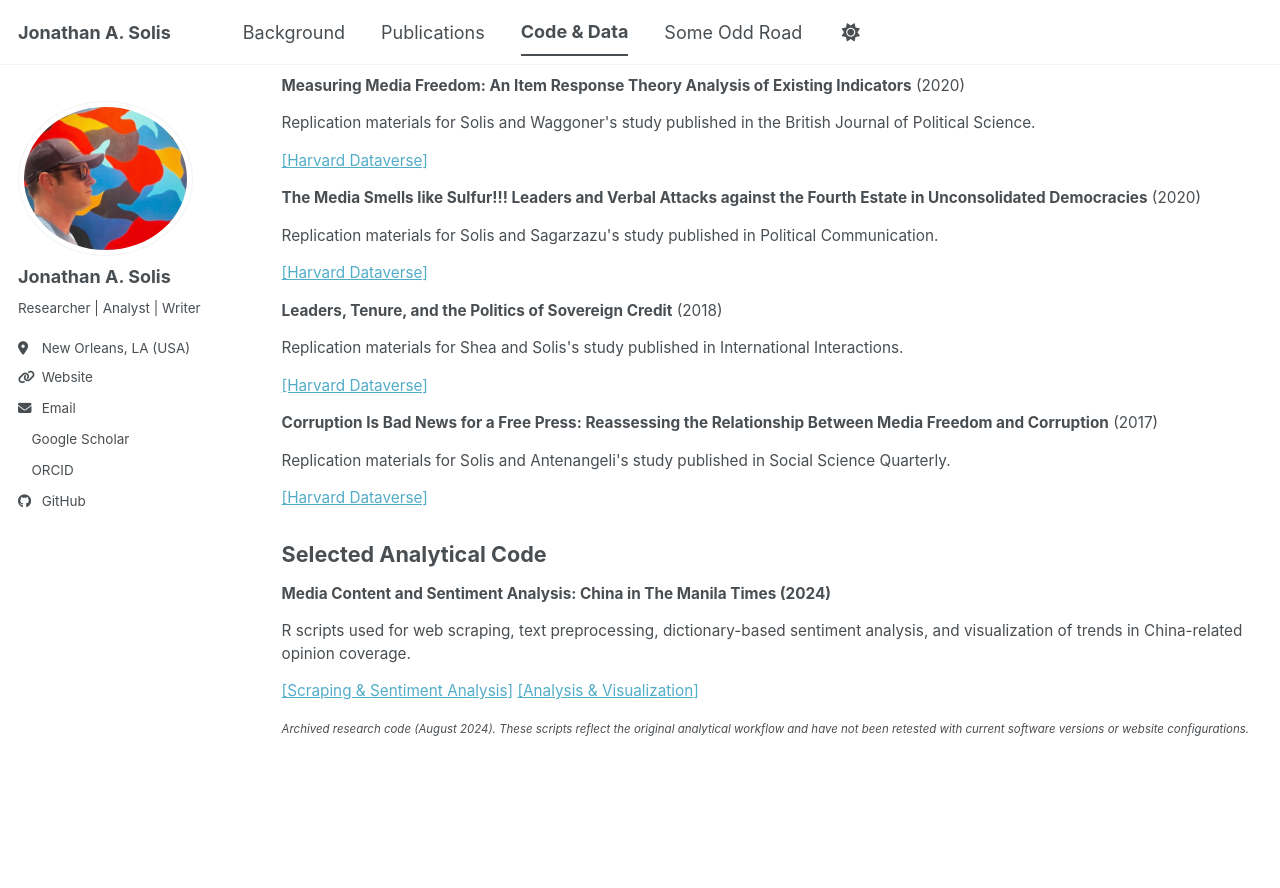
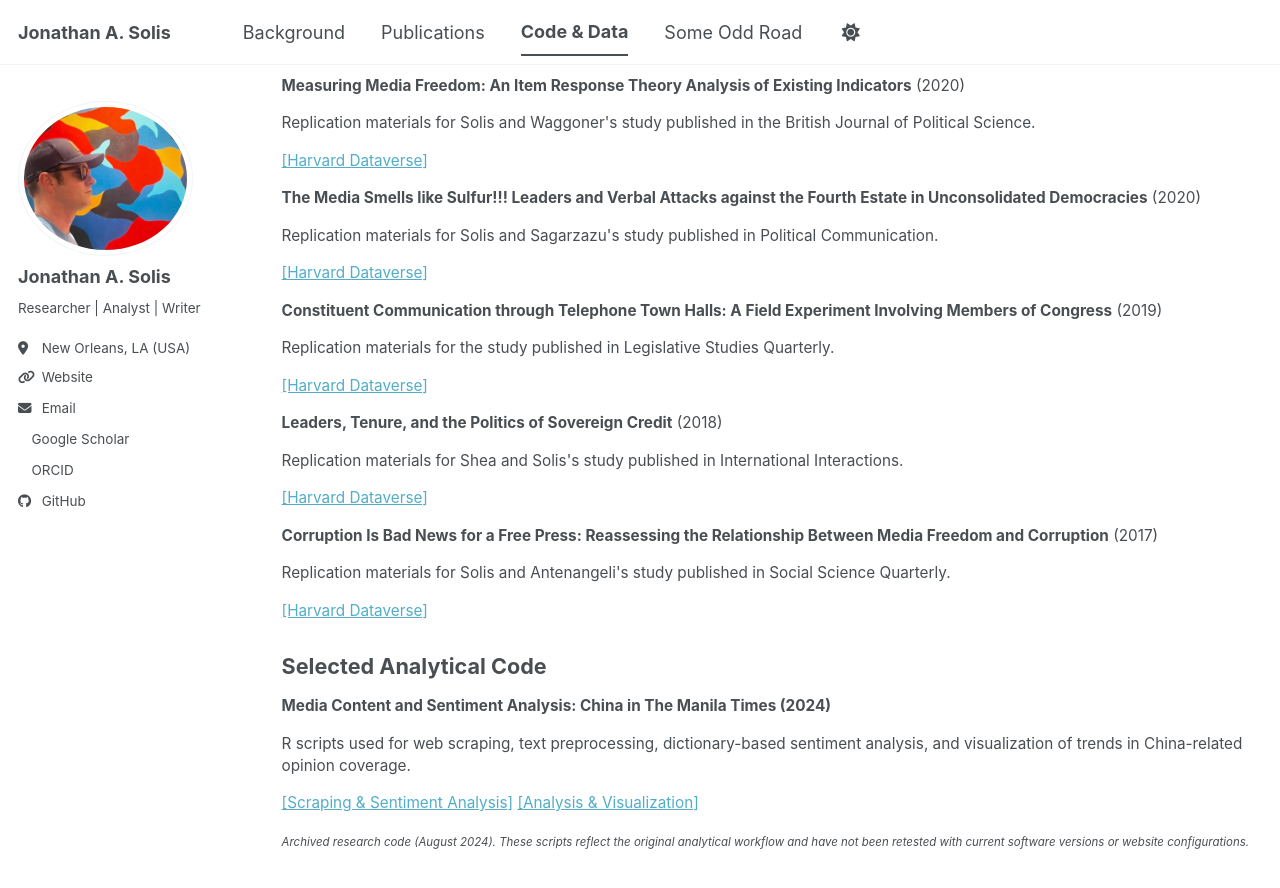
Before and after one commit to westbank-alchemy/westbank-alchemy.github.io, a Jekyll site: the page built from _pages/code-data.html, in a window 1280 px wide and 900 px high, scrolled down 749 px. Shown: the top 888 px of the window. Built offline with Jekyll 4.4.1, drawn with Linux system fonts in a browser that asks for light colours; a style sheet for code colours, icons or effects is not loaded; before the commit the page ends 1537 px from its top, so only the background shows below that.

Commit message:
Update code-data.html

```diff
--- a/_pages/code-data.html
+++ b/_pages/code-data.html
@@ -107,6 +107,12 @@ author_profile: true
 </div>
 
 <div class="code-data-entry">
+  <p><strong>Constituent Communication through Telephone Town Halls: A Field Experiment Involving Members of Congress</strong> (2019)</p>
+  <p>Replication materials for the study published in Legislative Studies Quarterly.</p>
+  <p><a href="https://dataverse.harvard.edu/dataset.xhtml?persistentId=doi:10.7910/DVN/LGBXWX" target="_blank" rel="noopener noreferrer">[Harvard Dataverse]</a></p>
+</div>
+
+<div class="code-data-entry">
   <p><strong>Leaders, Tenure, and the Politics of Sovereign Credit</strong> (2018)</p>
   <p>Replication materials for Shea and Solis's study published in International Interactions.</p>
   <p><a href="https://dataverse.harvard.edu/dataset.xhtml?persistentId=doi:10.7910/DVN/VPK7BX" target="_blank" rel="noopener noreferrer">[Harvard Dataverse]</a></p>
```
